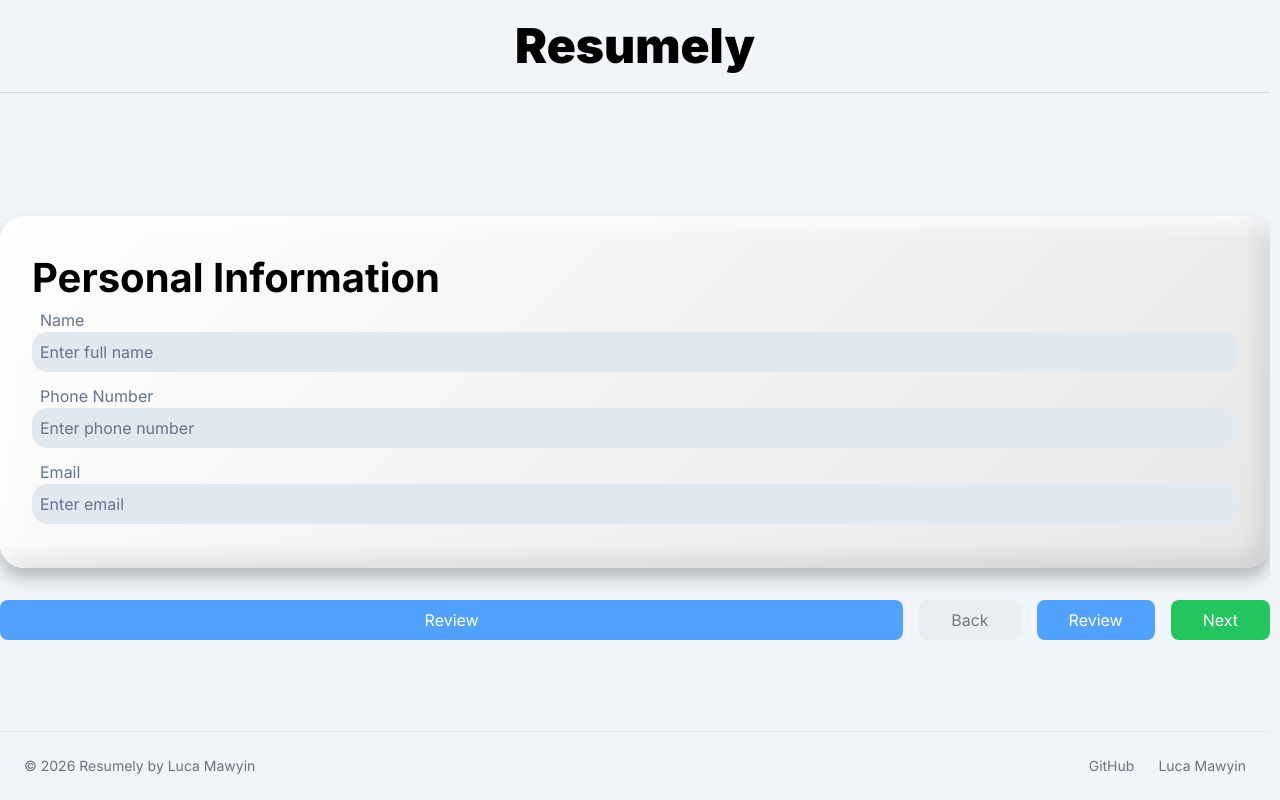
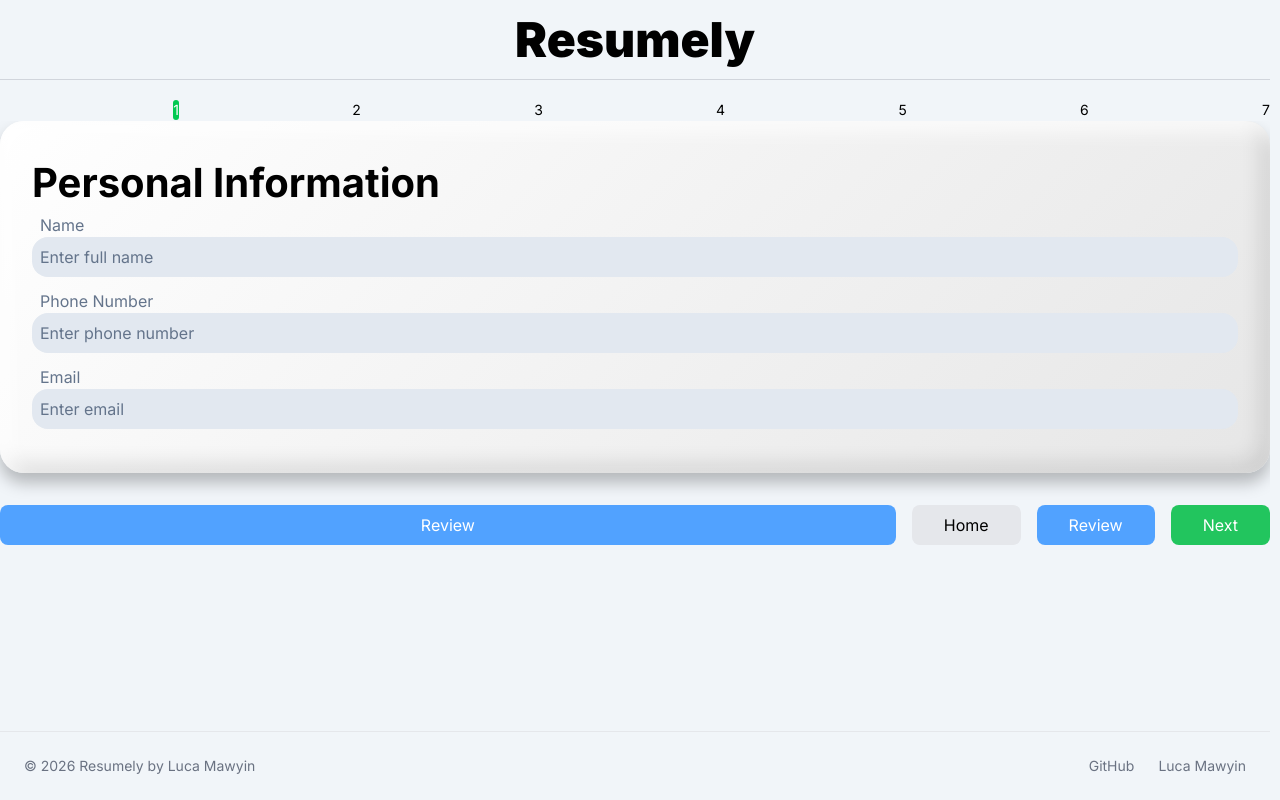
Before and after one commit to LucaMawyin/resume-designer, a Next.js app: page /build in a window 1280 px wide. Built offline with nearby package versions, Linux system fonts and the light colour scheme.

Commit message:
progress bar + notify when starting new resume

```diff
--- a/src/app/build/layout.tsx
+++ b/src/app/build/layout.tsx
@@ -1,9 +1,8 @@
 import Footer from "@/components/Footer";
 import "../globals.css";
-import Header from "@/components/Header";
 import { Inter } from "next/font/google";
 import { NotificationProvider } from "@/components/NotificationProvider";
-import { Suspense } from "react";
+import BuildShell from "@/components/BuildShell";
 
 const inter = Inter({
     subsets: ["latin"],
@@ -15,23 +14,15 @@ export default function BuildLayout({
     children: React.ReactNode;
 }>) {
     return (
-
         <div className={`
             ${inter.className}
             flex
             flex-col
             w-full
         `}>
-            <Header/>
-            <div className="
-                relative
-                flex
-                flex-1
-            ">
+            <BuildShell>
                 {children}
-            </div>
+            </BuildShell>
         </div>
-
-
     );
 }
--- a/src/app/build/page.tsx
+++ b/src/app/build/page.tsx
@@ -14,7 +14,7 @@ import {
     FormState,
     SectionKey,
 } from "@/lib/types";
-import { useSearchParams } from "next/navigation";
+import { useRouter, useSearchParams } from "next/navigation";
 import { useEffect, useRef, useState } from "react";
 
 const emptySectionItem: {
@@ -106,6 +106,7 @@ export default function Build(){
     const formRef = useRef<HTMLFormElement>(null);
     const { notify } = useNotifications();
     const searchParams = useSearchParams();
+    const router = useRouter();
 
     const [ step, setStep ] = useState(0);
     const [form, setForm] = useState<FormState>(initialForm);
@@ -199,6 +200,22 @@ export default function Build(){
         }
 
     }, [loaded, searchParams, form.name, form.email, form.number]);
+
+    const [showStepTitle, setShowStepTitle] = useState(false);
+
+    useEffect(() => {
+        const handleScroll = () => {
+            setShowStepTitle(window.scrollY >= window.innerHeight * 0.1);
+        };
+
+        handleScroll();
+
+        window.addEventListener("scroll", handleScroll, { passive: true });
+
+        return () => {
+            window.removeEventListener("scroll", handleScroll);
+        };
+    }, []);
 
     // -------------------------
     // Personal Information
@@ -404,10 +421,11 @@ export default function Build(){
         return true;
     };
 
-    const isCurrentStepValid = () => {
-        const key = steps[step].key;
+    const isStepValid = (stepIndex: number) => {
+        const currentStep = steps[stepIndex];
+        if (!currentStep) return false;
 
-        if (key === "projects") {
+        if (currentStep.key === "projects") {
             return form.projects.every(item =>
                 isFilled({
                     ...item,
@@ -416,7 +434,50 @@ export default function Build(){
             );
         }
 
-        return isFilled(steps[step].data);
+        return isFilled(currentStep.data);
+    };
+
+    const canNavigateToStep = (targetStep: number) => {
+        // Going backward is always allowed
+        if (targetStep <= step) {
+            return true;
+        }
+
+        // Every step between the current step and target must be valid
+        for (let i = step; i < targetStep; i++) {
+            const key = steps[i].key;
+
+            // Review doesn't need validation
+            if (!key && i === steps.length - 1) {
+                continue;
+            }
+
+            if (!isStepValid(i)) {
+                return false;
+            }
+        }
+
+        return true;
+    };
+
+    const isCurrentStepValid = () => {
+        return isStepValid(step);
+    };
+
+    const getNavigationBlocker = (targetStep: number) => {
+        // Going backward is always allowed
+        if (targetStep <= step) {
+            return null;
+        }
+
+        // Find the first incomplete step between current and target
+        for (let i = step; i < targetStep; i++) {
+            if (!isStepValid(i)) {
+                return i;
+            }
+        }
+
+        return null;
     };
 
     // -------------------------
@@ -499,6 +560,11 @@ export default function Build(){
     };
 
     const handleBack = () => {
+        if (step === 0) {
+            router.push("/");
+            return;
+        }
+
         const previousStep = step - 1;
 
         ensureSectionItem(previousStep);
@@ -665,8 +731,140 @@ export default function Build(){
     ];
 
     return (
+        <>
+            <div className={`
+                sticky
+                top-[10dvh]
+                z-50
+                w-full
+                bg-(--bg)
+                px-4
+                pb-3
+                border-gray-300
+                border-b
+                transition-opacity
+                duration-(--transition-duration)
+                ${showStepTitle ? "opacity-100" : "border-transparent pt-3"}
+            `}>
+                <div
+                    className={`
+                        mx-auto
+                        w-full
+                        max-w-2xl
+                        text-center
+                        text-sm
+                        font-semibold
+                        text-gray-600
+                        overflow-hidden
+                        transition-all
+                        duration-(--transition-duration)
+                        ease-in-out
+                        ${
+                            showStepTitle
+                                ? "mb-3 max-h-8 opacity-100"
+                                : "mb-0 max-h-0 opacity-0"
+                        }
+                    `}
+                >
+                    {steps[step].title}
+                </div>
+
+                <div className={`
+                    relative
+                    mx-auto
+                    flex
+                    w-full
+                    max-w-2xl
+                    items-center
+                    justify-between
+                `}>
+
+                    {/* Progress line */}
+                    <div className="
+                        absolute
+                        left-0
+                        right-0
+                        top-1/2
+                        h-1
+                        -translate-y-1/2
+                        bg-gray-300
+                    ">
+                        <div
+                            className="
+                                h-full
+                                bg-green-500
+                                transition-[width]
+                                duration-300
+                                ease-in-out
+                            "
+                            style={{
+                                width: `${(step / (steps.length - 1)) * 100}%`,
+                            }}
+                        />
+                    </div>
+
+                    {/* Step bubbles */}
+                    {steps.map((item, index) => {
+
+                        const blocker = getNavigationBlocker(index);
+                        const canNavigate = blocker === null;
+
+                        return (
+                            <button
+                                key={index}
+                                type="button"
+                                onClick={() => {
+                                    if (blocker !== null) {
+                                        // Only notify if the current step is the blocker
+                                        if (blocker === step) {
+                                            notify("Please fill in all fields", "error");
+                                        }
+                                        else {
+                                            notify("You have not completed each step yet", "error");
+                                        }
+
+                                        return;
+                                    }
+
+                                    setStep(index);
+                                }}
+                                className={`
+                                    relative
+                                    z-10
+                                    flex
+                                    h-8
+                                    w-8
+                                    items-center
+                                    justify-center
+                                    rounded-full
+                                    text-sm
+                                    font-semibold
+                                    transition-all
+                                    duration-300
+                                    ${
+                                        index <= step
+                                            ? "bg-green-500 text-white"
+                                            : "bg-gray-300 text-gray-600"
+                                    }
+                                    ${
+                                        canNavigate
+                                            ? "cursor-pointer hover:scale-110"
+                                            : "cursor-not-allowed opacity-60"
+                                    }
+                                `}
+                                title={item.title}
+                            >
+                                {index + 1}
+                            </button>
+                        );
+                    })}
+
+                </div>
+            </div>
+
             <div className="
                 flex
+                flex-1
                 w-full
                 items-center
                 justify-center
@@ -674,10 +872,12 @@ export default function Build(){
                 <div className="
                     flex
                     w-full
-                max-w-xl
+                    max-w-2xl
                     flex-col
-                m-4
-                sm:m-8
+                    mb-8
+                    mx-4
+                    sm:mb-8
+                    gap-8
                 ">
                     <form
                         id="resume-form"
@@ -735,12 +935,11 @@ export default function Build(){
                             />
                         )}
                         <Button
-                        text="Back"
+                            text={step === 0 ? "Home" : "Back"}
                             variant="tertiary"
                             type="button"
                             x={8}
                             y={2}
-                        disabled={step===0}
                             onClick={handleBack}
                             className={`${step !== steps.length - 1 ? "w-fit" : "w-full"} sm:w-fit`}
                         />
@@ -790,6 +989,8 @@ export default function Build(){
 
 
             </div>
+        </>
+
     );
 
 }
--- a/src/app/globals.css
+++ b/src/app/globals.css
@@ -133,13 +133,6 @@ textarea:focus {
     background: gray;
 }
 
-form {
-    display: flex;
-    flex-direction: column;
-    margin-top: 2rem;
-    margin-bottom: 2rem;
-}
-
 .pillow {
     background: linear-gradient(135deg, #ffffff, #e6e6e6);
 
--- /dev/null
+++ b/src/components/BuildShell.tsx
@@ -0,0 +1,40 @@
+"use client";
+
+import Header from "@/components/Header";
+import { useEffect, useState } from "react";
+
+export default function BuildShell({
+    children,
+}: {
+    children: React.ReactNode;
+}) {
+    const [showStepTitle, setShowStepTitle] = useState(false);
+
+    useEffect(() => {
+        const handleScroll = () => {
+            setShowStepTitle(
+                window.scrollY >= window.innerHeight * 0.1
+            );
+        };
+
+        handleScroll();
+
+        window.addEventListener("scroll", handleScroll, {
+            passive: true,
+        });
+
+        return () => {
+            window.removeEventListener("scroll", handleScroll);
+        };
+    }, []);
+
+    return (
+        <div className="flex w-full flex-col">
+            <Header showStepTitle={showStepTitle} />
+
+            <div className="relative flex flex-1 flex-col">
+                {children}
+            </div>
+        </div>
+    );
+}
--- a/src/components/Header.tsx
+++ b/src/components/Header.tsx
@@ -1,15 +1,30 @@
-export default function Header(){
+type HeaderProps = {
+    showStepTitle: boolean;
+};
+
+export default function Header({ showStepTitle }: HeaderProps) {
     return (
-
-        <h1
-            className="
-                text-center
-                leading-tight
+        <header
+            className={`
+                flex
+                items-center
+                justify-center
+                sticky
+                top-0
+                z-100
+                bg-(--bg)
+                h-[10dvh]
                 border-b
-                border-gray-300
-                py-4
-            "
+                transition-colors
+                duration-(--transition-duration)
+                ${
+                    showStepTitle
+                        ? "border-transparent"
+                        : "border-gray-300"
+                }
+            `}
         >
+            <h1 className="text-center leading-tight">
                 <a
                     href="/"
                     className="
@@ -21,7 +36,7 @@ export default function Header(){
                 >
                     Resumely
                 </a>
-
             </h1>
+        </header>
     );
 }
```
Also changed, not shown: src/app/page.tsx (+9 -4 lines). Lines whose indentation alone changed are shown as unchanged.
